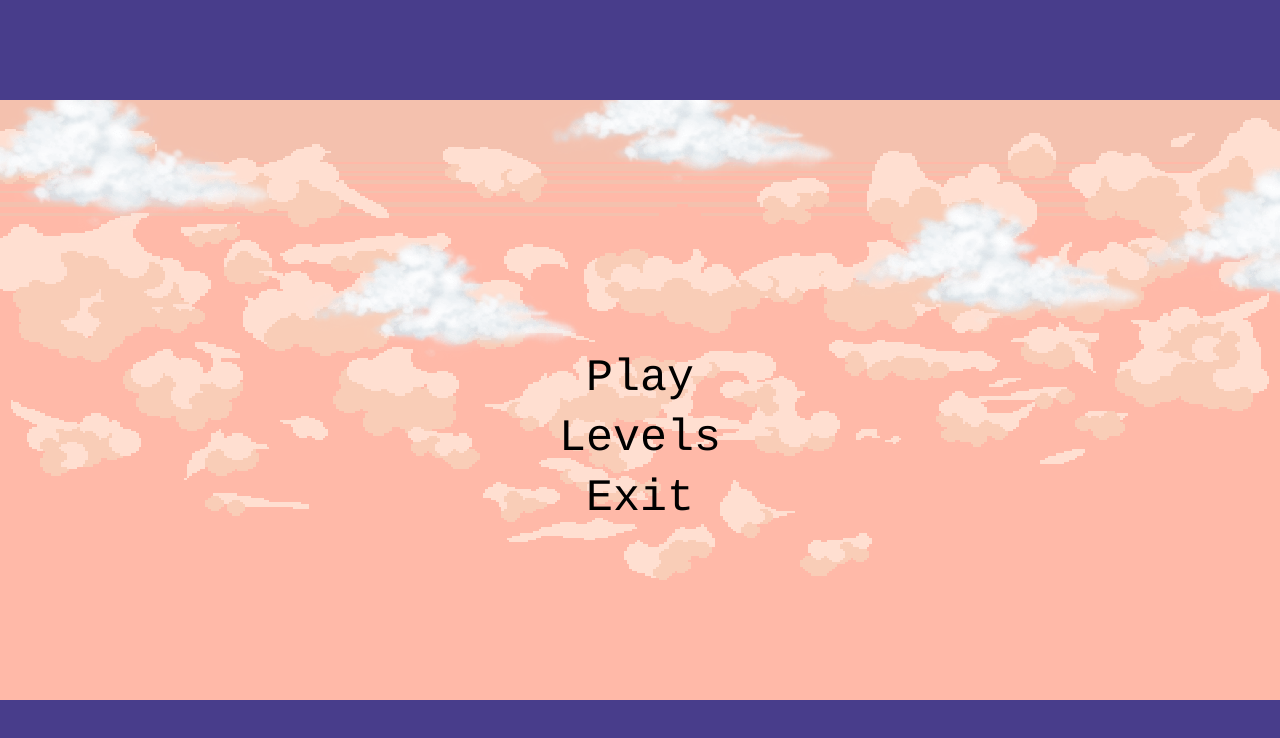
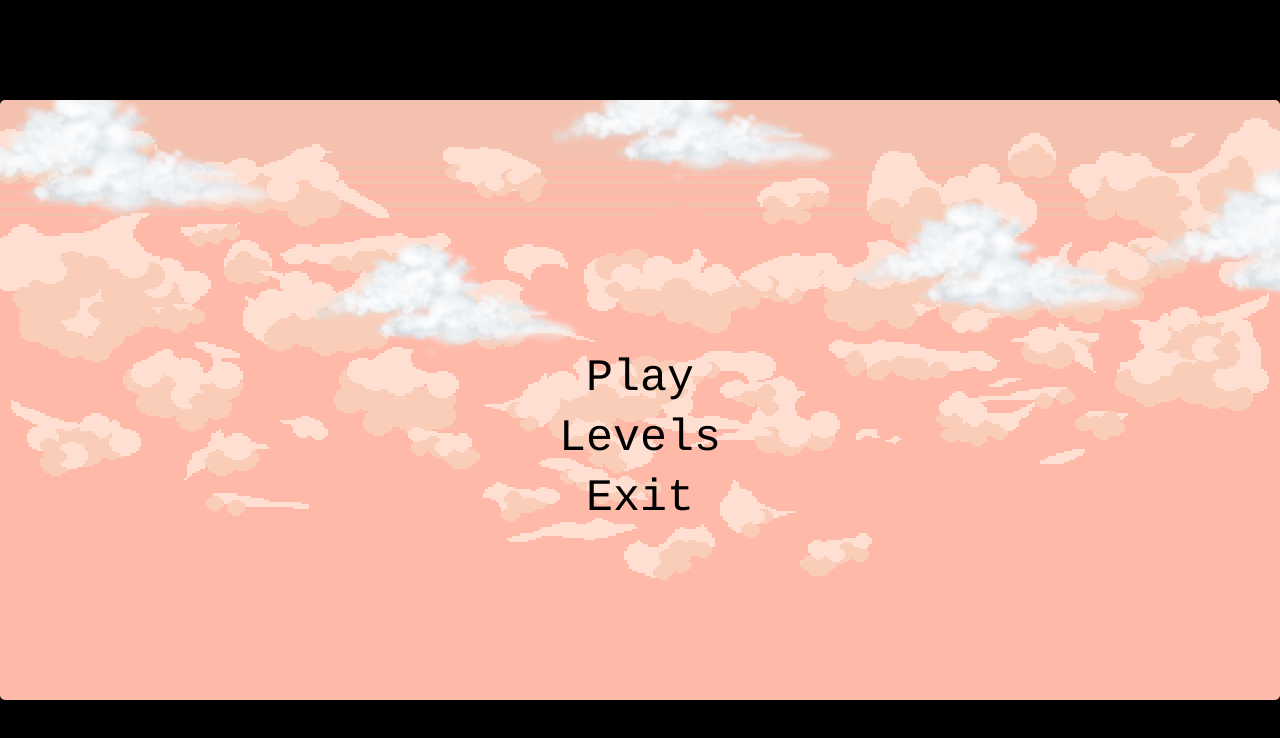
Before and after one commit to tahashajarian/platformer, a website built with webpack: page index.html in a window 1280 px wide. Built offline with nearby package versions, Linux system fonts and the light colour scheme.

Commit message:
change bgcolor

```diff
--- a/index.html
+++ b/index.html
@@ -1,5 +1,6 @@
 <!DOCTYPE html>
 <html lang="en">
+
 <head>
   <meta charset="UTF-8" />
   <meta http-equiv="X-UA-Compatible" content="IE=edge" />
@@ -13,6 +14,7 @@
       align-items: center;
       height: 100vh;
     }
+
     body {
       padding: 0;
       margin: 0;
@@ -22,11 +24,18 @@
       align-items: center;
       height: 100vh;
       width: 100vw;
-        background: darkslateblue;
+      background: black;
       max-width: 1280px;
       max-height: 600px;
     }
+
+    canvas {
+      /* box-shadow: 0 0 20px 7px #ffffff70; */
+      border-radius: 5px;
+    }
   </style>
 </head>
+
 <body></body>
+
 </html>
```
Lines whose indentation alone changed are shown as unchanged.
